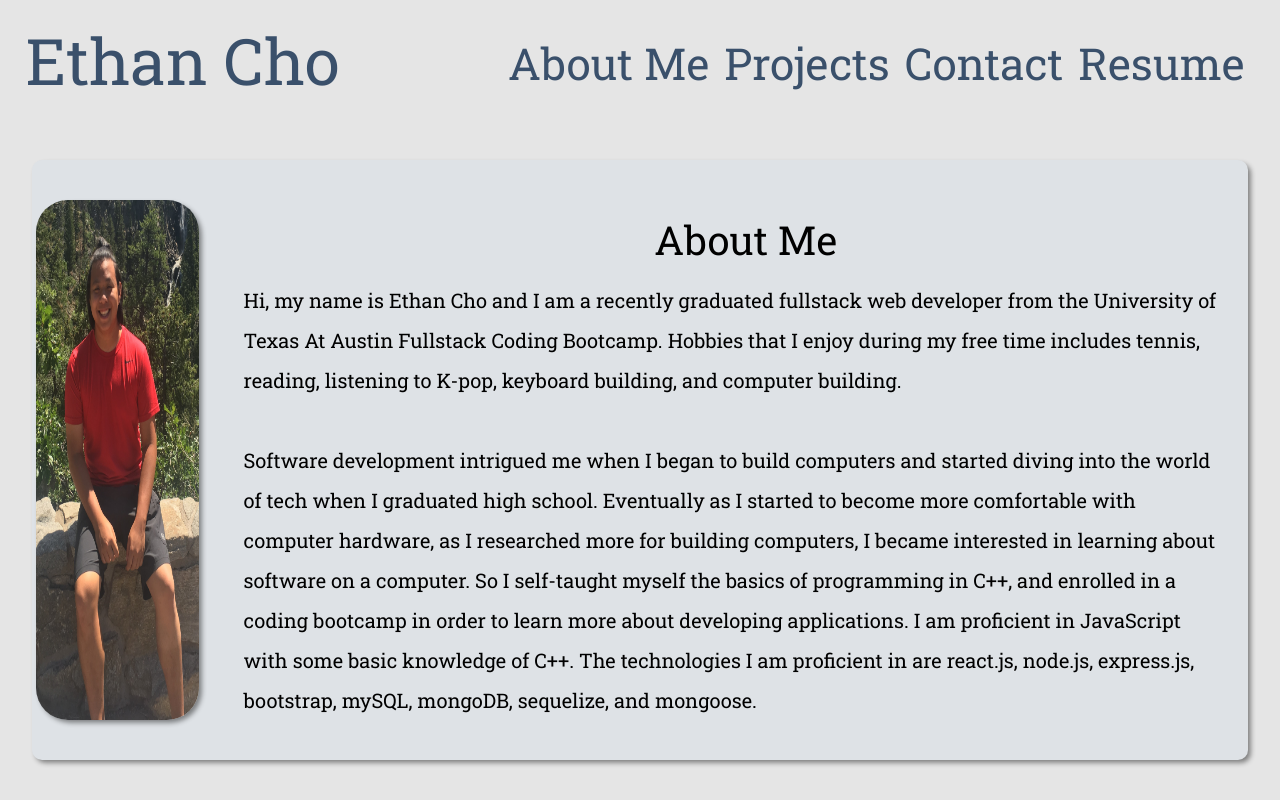
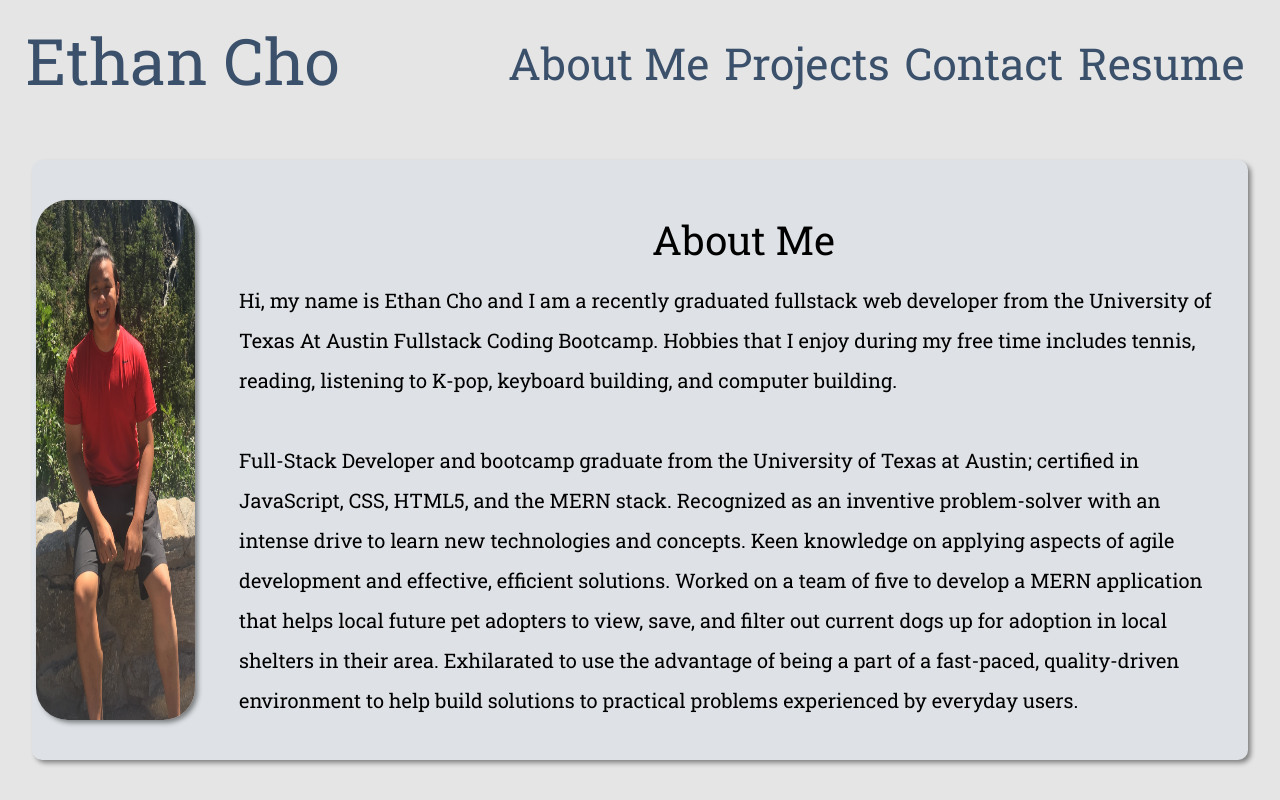
Before and after one commit to echo1826/React-Portfolio, a React (Create React App) app: page / in a window 1280 px wide. Shown: the top 800 px of the page. Built offline with nearby package versions, Linux system fonts and the light colour scheme.

Commit message:
update about me section

```diff
--- a/src/components/pages/AboutMe.js
+++ b/src/components/pages/AboutMe.js
@@ -18,8 +18,9 @@ function AboutMe() {
                     </p>
                     <br/>
                     <p>
-                        Software development intrigued me when I began to build computers and started diving into the world of tech when I graduated high school. Eventually as I started to become more comfortable with computer hardware, as I researched more for building computers, I became interested in learning about software on a computer. So I self-taught myself the basics of programming in C++, and enrolled in a coding bootcamp in order to learn more about developing applications. I am proficient in JavaScript with some basic knowledge of C++. The technologies I am proficient in are react.js, node.js, express.js, bootstrap, mySQL, mongoDB, sequelize, and mongoose.
+                        Full-Stack Developer and bootcamp graduate from the University of Texas at Austin; certified in JavaScript, CSS, HTML5, and the MERN stack. Recognized as an inventive problem-solver with an intense drive to learn new technologies and concepts. Keen knowledge on applying aspects of agile development and effective, efficient solutions. Worked on a team of five to develop a MERN application that helps local future pet adopters to view, save, and filter out current dogs up for adoption in local shelters in their area. Exhilarated to use the advantage of being a part of a fast-paced, quality-driven environment to help build solutions to practical problems experienced by everyday users.
                     </p>
+
                 </article>
             </div>
 
```
